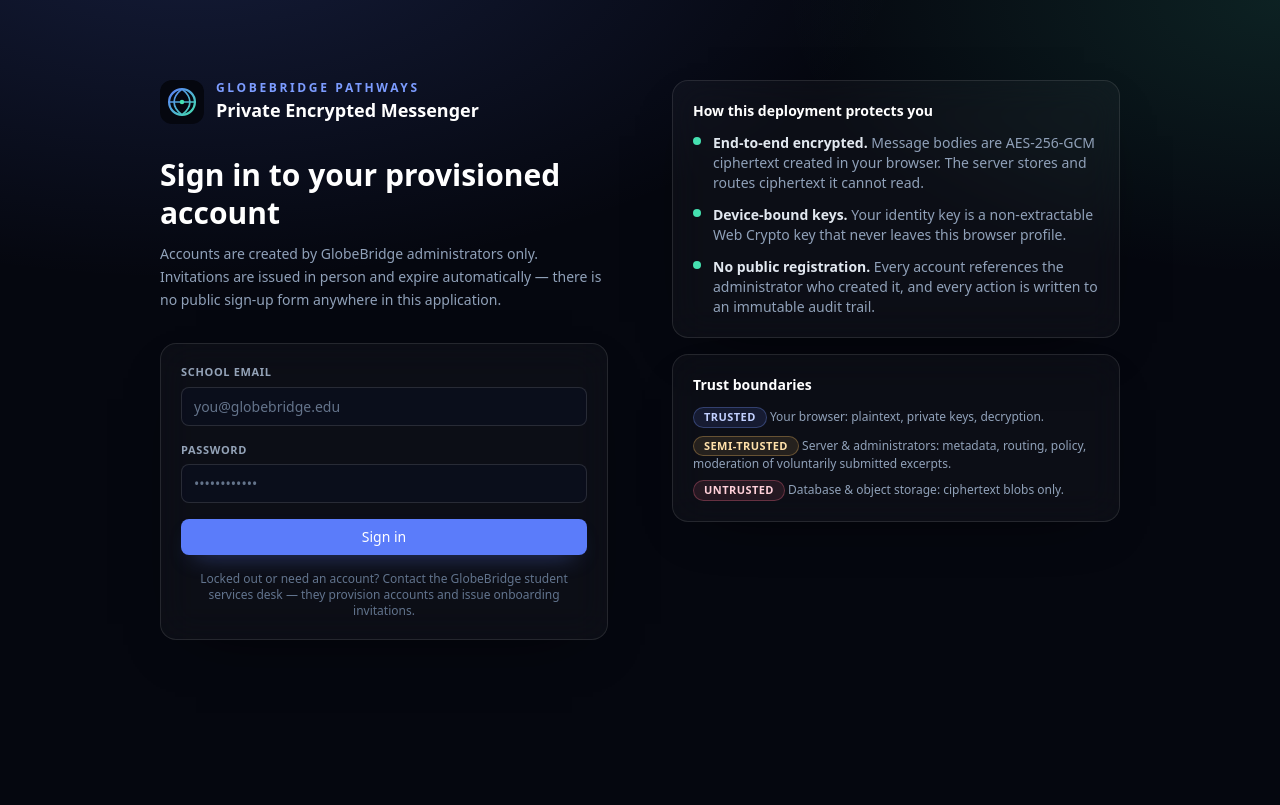
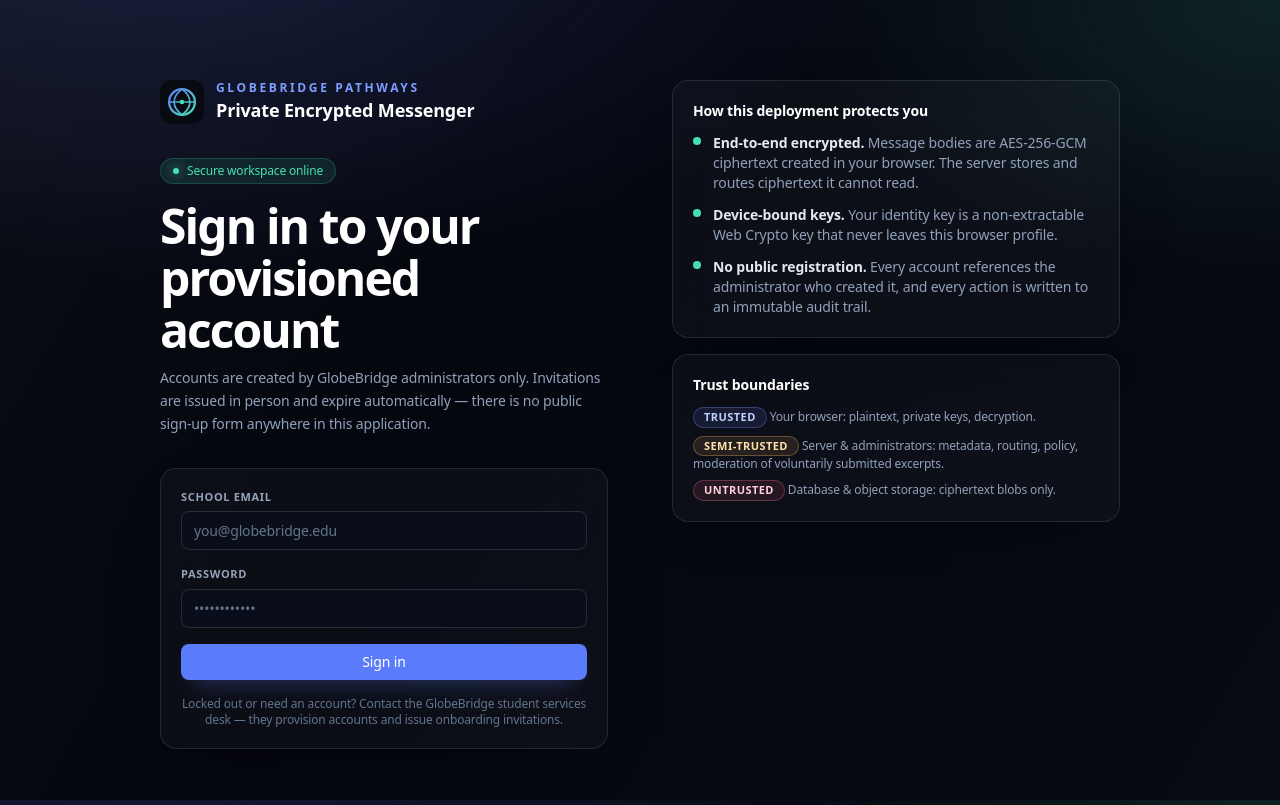
Before and after one commit to thinkzekrasocial-collab/glooooo, a Next.js app: page /login in a window 1280 px wide. Built offline with nearby package versions, Linux system fonts and the light colour scheme.

Commit message:
Polish product UI and harden Worker sessions

```diff
--- a/cloudflare/worker.js
+++ b/cloudflare/worker.js
@@ -24,7 +24,7 @@ const tokenFor = () => crypto.randomUUID() + crypto.randomUUID();
 async function userFrom(request, env) {
   const token = request.headers.get("authorization")?.replace(/^Bearer\s+/i, "");
   if (!token) return null;
-  return env.DB.prepare("select u.* from sessions s join users u on u.id=s.user_id where s.token=? and s.expires_at>datetime('now')").bind(token).first();
+  return env.DB.prepare("select u.* from sessions s join users u on u.id=s.user_id where s.token=? and s.expires_at>datetime('now')").bind(await tokenHash(token)).first();
 }
 let seedPromise;
 async function seedAccounts(env) {
@@ -67,7 +67,7 @@ export default { async fetch(request, env) {
   if ((path === "/me" || path === "/users/me") && request.method === "GET") return json({ id:user.id,email:user.email,firstName:user.email.split("@")[0],lastName:"",preferredName:user.email.split("@")[0],userType:"member",status:"active",permissions:[],roles:[] });
   if (path === "/auth/logout" && request.method === "POST") {
     const token = request.headers.get("authorization")?.replace(/^Bearer\s+/i, "");
-    if (token) await env.DB.prepare("delete from sessions where token=?").bind(token).run();
+    if (token) await env.DB.prepare("delete from sessions where token=?").bind(await tokenHash(token)).run();
     return json({ ok: true });
   }
   if (path === "/directory" && request.method === "GET") {
@@ -153,6 +153,7 @@ export default { async fetch(request, env) {
   if (path === "/messages" && request.method === "POST") { const b=await body(request), ciphertext=String(b.ciphertext||"").trim(); if(!ciphertext||ciphertext.length>1000000)return json({error:"Ciphertext is required."},422); const id=crypto.randomUUID(); await env.DB.prepare("insert into messages(id,user_id,ciphertext) values(?,?,?)").bind(id,user.id,ciphertext).run(); await env.DB.prepare("insert into audit_logs(id,user_id,event_type,target_id) values(?,?,?,?)").bind(crypto.randomUUID(),user.id,"message.created",id).run(); return json({ok:true,id},201); }
   return json({ error: "Not found" }, 404);
 } };
-async function issue(env,id){const token=tokenFor();await env.DB.prepare("insert into sessions(id,user_id,token,expires_at) values(?,?,?,datetime('now','+12 hours'))").bind(crypto.randomUUID(),id,token).run();return json({token});}
+async function issue(env,id){const token=tokenFor();await env.DB.prepare("insert into sessions(id,user_id,token,expires_at) values(?,?,?,datetime('now','+12 hours'))").bind(crypto.randomUUID(),id,await tokenHash(token)).run();return json({token});}
+async function tokenHash(token){const bytes=await crypto.subtle.digest("SHA-256",new TextEncoder().encode(token));return [...new Uint8Array(bytes)].map(b=>b.toString(16).padStart(2,"0")).join("");}
 async function hashPassword(password){const salt=crypto.randomUUID();const key=await crypto.subtle.importKey('raw',new TextEncoder().encode(password),'PBKDF2',false,['deriveBits']);const bits=await crypto.subtle.deriveBits({name:'PBKDF2',salt:new TextEncoder().encode(salt),iterations:100000,hash:'SHA-256'},key,256);return salt+':'+btoa(String.fromCharCode(...new Uint8Array(bits)));}
 async function verifyPassword(password,stored){const [salt,want]=stored.split(':');const key=await crypto.subtle.importKey('raw',new TextEncoder().encode(password),'PBKDF2',false,['deriveBits']);const bits=await crypto.subtle.deriveBits({name:'PBKDF2',salt:new TextEncoder().encode(salt),iterations:100000,hash:'SHA-256'},key,256);const got=btoa(String.fromCharCode(...new Uint8Array(bits)));return got===want;}
--- a/src/app/globals.css
+++ b/src/app/globals.css
@@ -26,6 +26,16 @@ body {
     #05070f;
   color: #e7ebf7;
   font-family: ui-sans-serif, system-ui, -apple-system, "Segoe UI", Roboto, sans-serif;
+  letter-spacing: -0.01em;
+}
+
+body::before {
+  content: "";
+  position: fixed;
+  inset: 0;
+  pointer-events: none;
+  background: linear-gradient(120deg, rgba(255,255,255,0.025), transparent 34%, rgba(124,156,255,0.02));
+  mix-blend-mode: screen;
 }
 
 ::selection {
--- a/src/app/login/page.tsx
+++ b/src/app/login/page.tsx
@@ -20,7 +20,11 @@ export default function LoginPage() {
           </div>
         </div>
 
-        <h2 className="text-3xl font-semibold leading-tight text-white">
+        <div className="mb-4 inline-flex items-center gap-2 rounded-full border border-[color:var(--color-mint-400)]/20 bg-[color:var(--color-mint-400)]/10 px-3 py-1 text-xs font-medium text-[color:var(--color-mint-400)]">
+          <span className="h-1.5 w-1.5 rounded-full bg-[color:var(--color-mint-400)] shadow-[0_0_12px_var(--color-mint-400)]" />
+          Secure workspace online
+        </div>
+        <h2 className="text-4xl font-semibold leading-[1.08] tracking-[-0.04em] text-white sm:text-5xl">
           Sign in to your provisioned account
         </h2>
         <p className="mt-3 text-sm leading-relaxed text-slate-400">
--- a/src/components/shell/AppShell.tsx
+++ b/src/components/shell/AppShell.tsx
@@ -198,7 +198,7 @@ export function AppShell({
           >
             ☰
           </button>
-          <p className="text-sm font-medium text-slate-300">
+            <p className="text-sm font-semibold tracking-tight text-slate-200">
             {nav.find((item) =>
               item.href === "/app" ? pathname === "/app" : pathname.startsWith(item.href),
             )?.label ?? "Messenger"}
@@ -210,7 +210,7 @@ export function AppShell({
               aria-expanded={notificationsOpen}
               onClick={() => setNotificationsOpen((open) => !open)}
             >
-              🔔 Notifications
+              <span aria-hidden className="text-base">◌</span> Notifications
               {unread > 0 ? (
                 <span className="absolute -right-1 -top-1 rounded-full bg-[color:var(--color-rose-400)] px-1.5 text-[10px] font-bold text-[color:var(--color-ink-950)]">
                   {unread}
```
